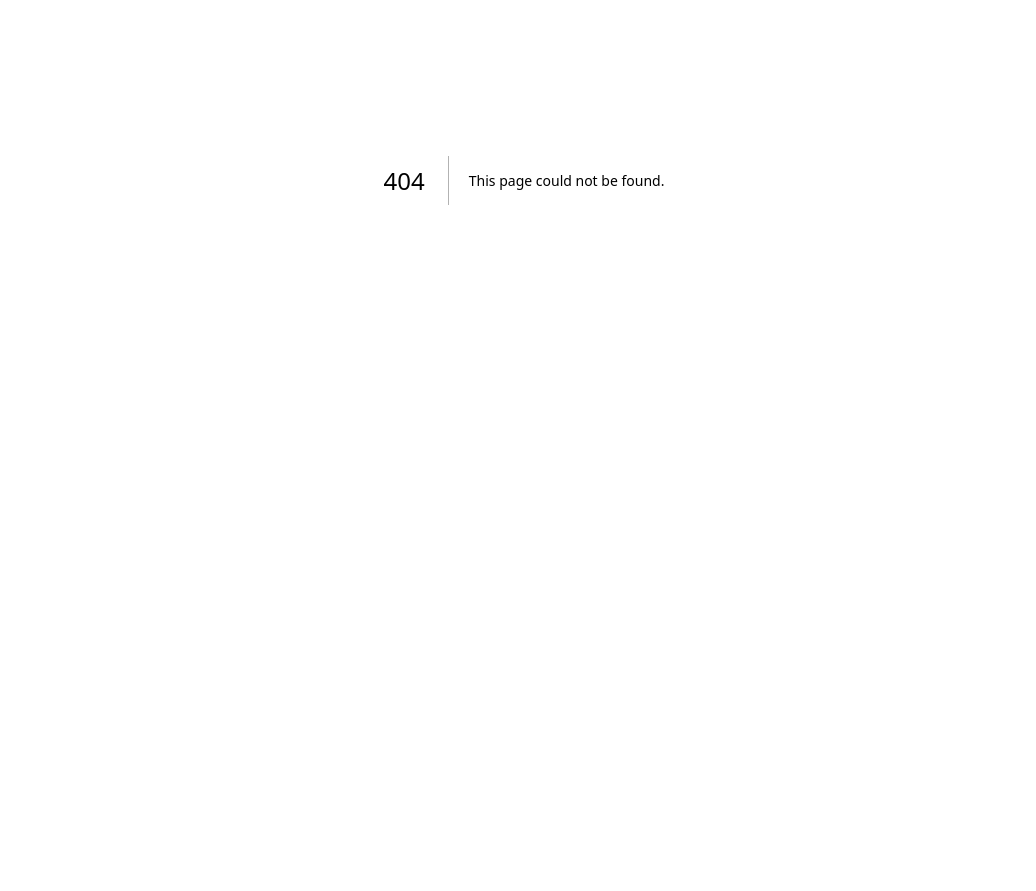
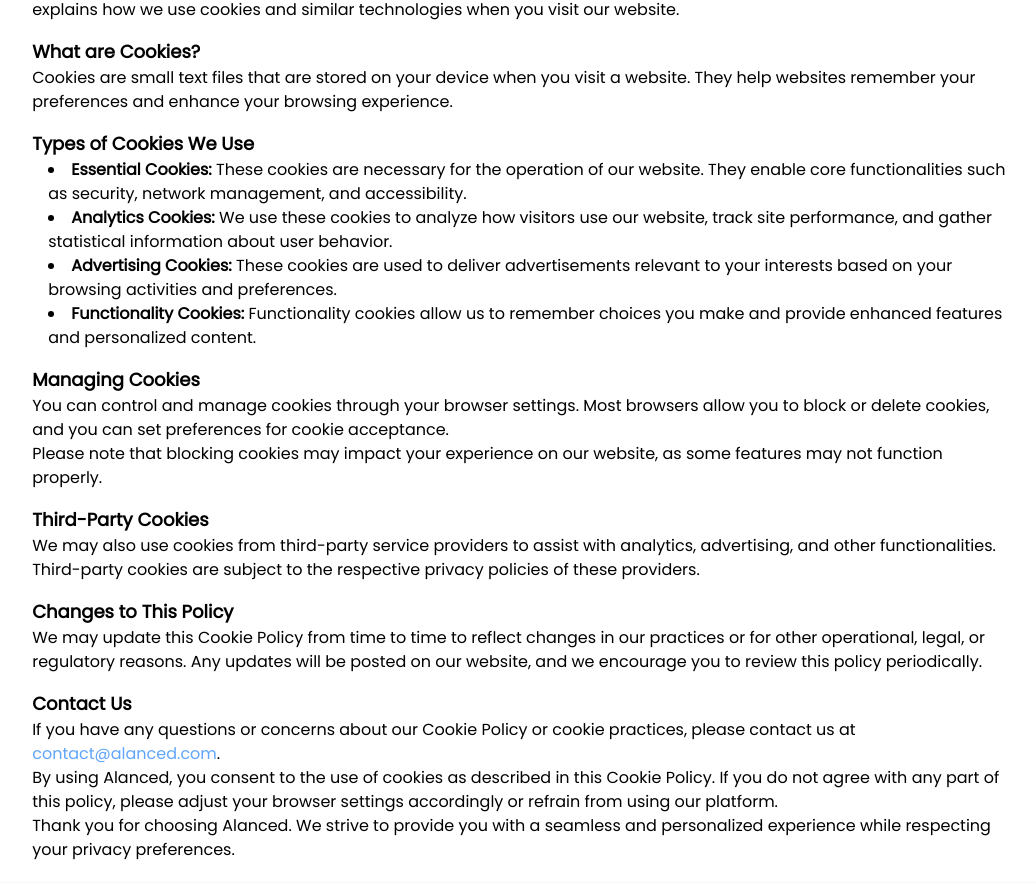
Before and after one commit to meabhipatel/alanced_nextjs, a Next.js app: page /cookies in a window 1280 px wide. Before the commit this address had no page. Shown: the part 220-1111 px from the top of the page, without its empty margins (116-1152 px from the left). Before the commit the page ends 800 px from the top, so only its background shows below. Built offline with nearby package versions, Linux system fonts and the light colour scheme.

Commit message:
added cookies screen

```diff
--- /dev/null
+++ b/src/app/cookies/page.tsx
@@ -0,0 +1,94 @@
+import React from "react";
+
+const Cookies = () => {
+  return (
+    <>
+      <div className="mx-[9%] mt-20">
+        <h1 className="font-cardo p-3 text-left text-[26px] font-normal text-[#031136]">
+          Cookie Policy
+        </h1>
+        <div className="relative mb-6 mt-1 w-48">
+          <div className="absolute inset-0 rounded-lg bg-gradient-to-r from-[#0909E9] to-[#00D4FF]"></div>
+          <div className="rounded-lg border-b-2 border-gray-600"></div>
+        </div>
+        <div className="my-2 border border-gray-200 border-opacity-30 bg-[#FFFFFF] px-8 py-5 text-left">
+          <p>
+            At Alanced, we use cookies to enhance your experience and improve the functionality of
+            our platform. This Cookie Policy explains how we use cookies and similar technologies
+            when you visit our website.
+          </p>
+          <h2 className="mt-4 text-lg font-semibold">What are Cookies?</h2>
+          <p>
+            Cookies are small text files that are stored on your device when you visit a website.
+            They help websites remember your preferences and enhance your browsing experience.
+          </p>
+          <h2 className="mt-4 text-lg font-semibold">Types of Cookies We Use</h2>
+          <ul className="ml-4 list-inside list-disc">
+            <li>
+              <strong>Essential Cookies:</strong> These cookies are necessary for the operation of
+              our website. They enable core functionalities such as security, network management,
+              and accessibility.
+            </li>
+            <li>
+              <strong>Analytics Cookies:</strong> We use these cookies to analyze how visitors use
+              our website, track site performance, and gather statistical information about user
+              behavior.
+            </li>
+            <li>
+              <strong>Advertising Cookies:</strong> These cookies are used to deliver advertisements
+              relevant to your interests based on your browsing activities and preferences.
+            </li>
+            <li>
+              <strong>Functionality Cookies:</strong> Functionality cookies allow us to remember
+              choices you make and provide enhanced features and personalized content.
+            </li>
+          </ul>
+          <h2 className="mt-4 text-lg font-semibold">Managing Cookies</h2>
+          <p>
+            You can control and manage cookies through your browser settings. Most browsers allow
+            you to block or delete cookies, and you can set preferences for cookie acceptance.
+          </p>
+          <p>
+            Please note that blocking cookies may impact your experience on our website, as some
+            features may not function properly.
+          </p>
+          <h2 className="mt-4 text-lg font-semibold">Third-Party Cookies</h2>
+          <p>
+            We may also use cookies from third-party service providers to assist with analytics,
+            advertising, and other functionalities. Third-party cookies are subject to the
+            respective privacy policies of these providers.
+          </p>
+          <h2 className="mt-4 text-lg font-semibold">Changes to This Policy</h2>
+          <p>
+            We may update this Cookie Policy from time to time to reflect changes in our practices
+            or for other operational, legal, or regulatory reasons. Any updates will be posted on
+            our website, and we encourage you to review this policy periodically.
+          </p>
+          <h2 className="mt-4 text-lg font-semibold">Contact Us</h2>
+          <p>
+            If you have any questions or concerns about our Cookie Policy or cookie practices,
+            please contact us at{" "}
+            <a
+              href="mailto:contact@alanced.com"
+              className="text-blue-400 hover:underline"
+            >
+              contact@alanced.com
+            </a>
+            .
+          </p>
+          <p>
+            By using Alanced, you consent to the use of cookies as described in this Cookie Policy.
+            If you do not agree with any part of this policy, please adjust your browser settings
+            accordingly or refrain from using our platform.
+          </p>
+          <p>
+            Thank you for choosing Alanced. We strive to provide you with a seamless and
+            personalized experience while respecting your privacy preferences.
+          </p>
+        </div>
+      </div>
+    </>
+  );
+};
+
+export default Cookies;
```
